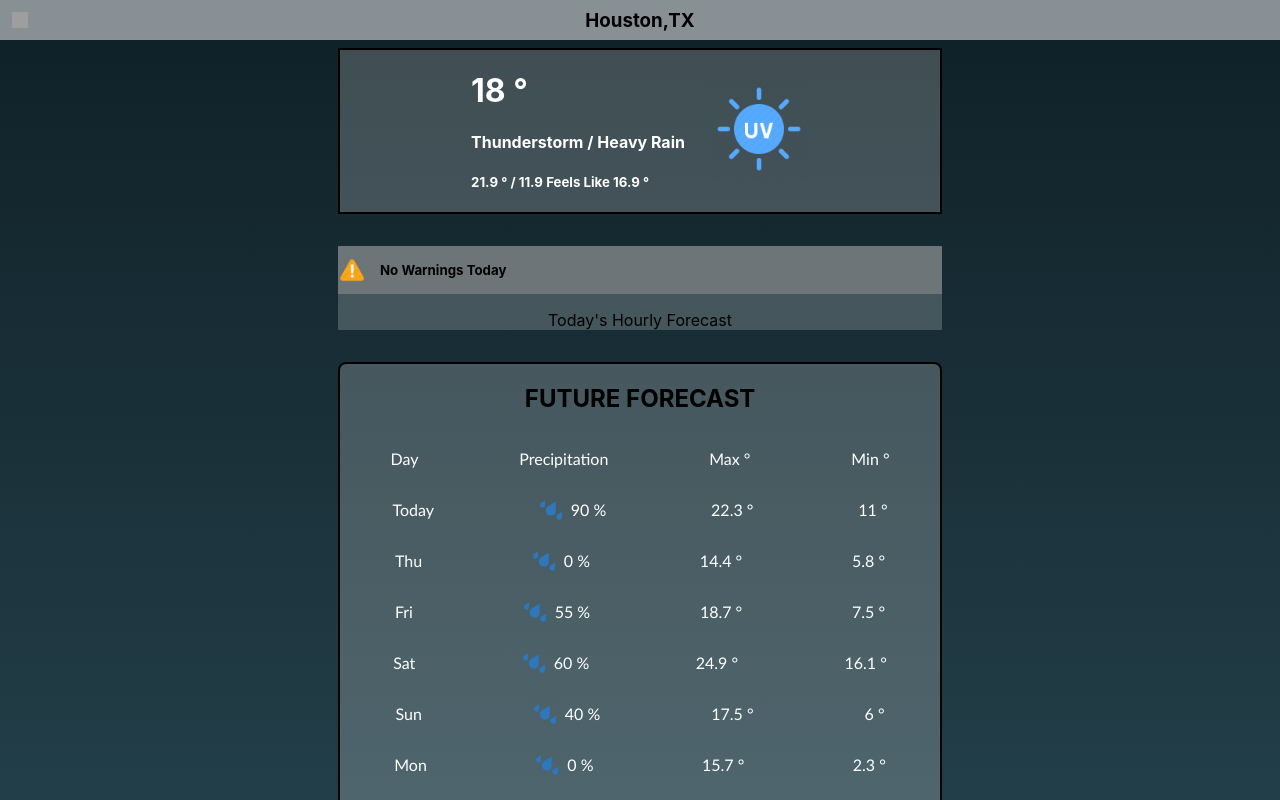
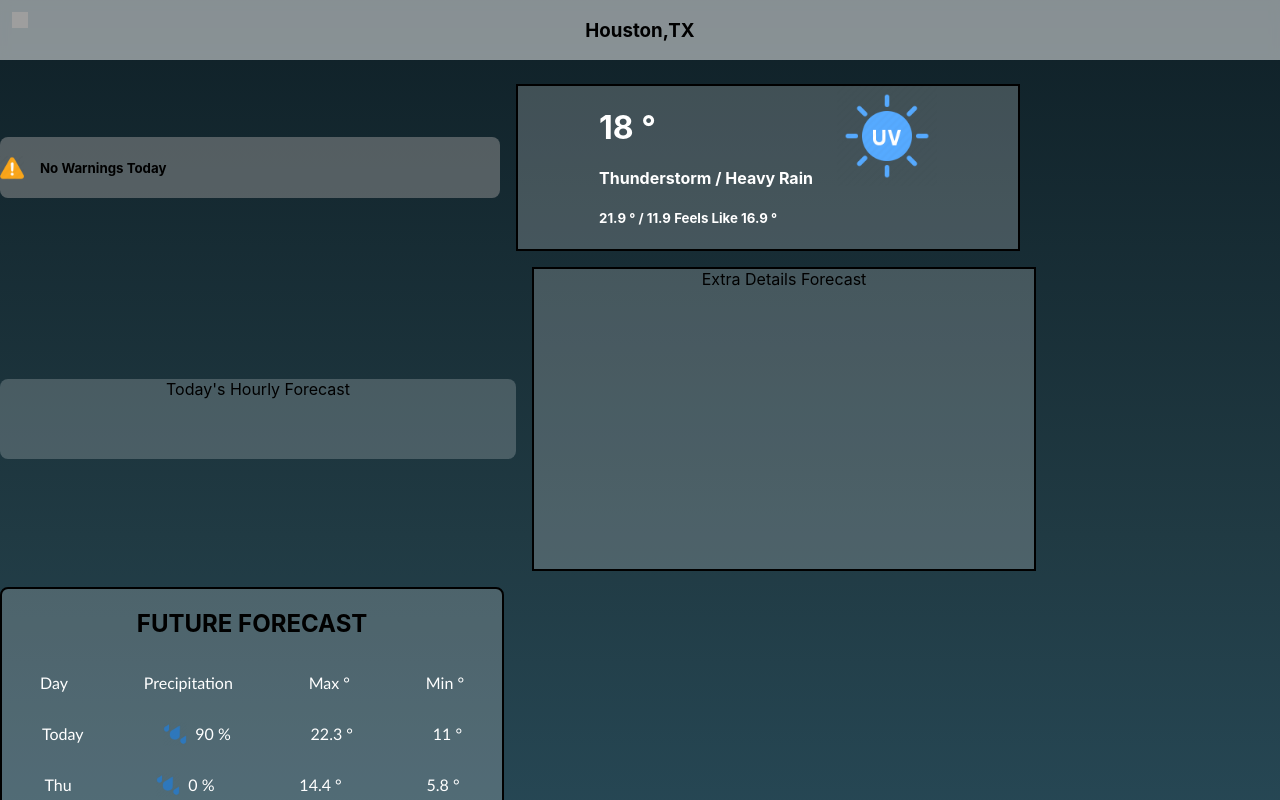
Before and after one commit to ionwolf13/clima-pro, a React (Create React App) app: page / in a window 1280 px wide. Shown: the top 800 px of the page. Built offline with nearby package versions, Linux system fonts and the light colour scheme; no server answers; grey boxes are pictures that could not be loaded.

Commit message:
[Flex] - Fix flex overflow.

```diff
--- a/src/App.css
+++ b/src/App.css
@@ -1,12 +1,12 @@
 .app-container {
   background-image: linear-gradient(#0f2027, #203a43, #2c5364);
+  width: 100dvw;
+  height: auto;
   display: flex;
+  flex-direction: column;
   justify-content: space-between;
   align-items: center;
-  flex-direction: column;
-  row-gap: 25px;
-  height: auto;
-  min-height: 100vh;
+  gap: 24px;
 }
 
 p {
--- a/src/App.js
+++ b/src/App.js
@@ -1,6 +1,6 @@
 import "./App.css";
 import { useEffect, useState } from "react";
-import { FooterCont } from "./components/Footer/Footer.jsx";
+import { Footer } from "./components/Footer/Footer.jsx";
 import { Header } from "./components/Header/Header.tsx";
 import { LocationInput } from "./components/LocationInput/LocationInput";
 import { WeekDaysEnum, MonthsEnum } from "./components/shared/Enums/dates";
@@ -71,10 +71,11 @@ export const App = () => {
   return (
     <div className="app-container">
       <Header forecastData={data} />
-      {!data && (
+      <MainContainer forecastData={data} />
+      {/* {!data && (
         <LocationInput todaysDate={todaysDate} setLocation={setLocation} />
       )}
-      <MainContainer forecastData={data} />
+     */}
       {/* <input
         value={searchedLocation}
         onChange={(e) => {
@@ -82,7 +83,7 @@ export const App = () => {
           updateSearchedLocation(e.target.value);
         }}
       /> */}
-      <FooterCont />
+      <Footer />
     </div>
   );
 };
--- a/src/components/Footer/Footer.css
+++ b/src/components/Footer/Footer.css
@@ -5,6 +5,8 @@
   justify-content: center;
   background-color: rgba(255, 255, 255, 0.2);
   width: 100%;
+  height: 160px;
+  gap: 8px;
   text-align: center;
   font-size: x-small;
 }
--- a/src/components/Footer/Footer.jsx
+++ b/src/components/Footer/Footer.jsx
@@ -6,7 +6,7 @@ import pinterest from "../../images/pinterestwhite.png";
 import twitter from "../../images/twitterwhite.png";
 import youtube from "../../images/youtubewhite.png";
 
-export const FooterCont = () => {
+export const Footer = () => {
   return (
     <div className="footer-container">
       <p>
--- a/src/components/Forecast/Alerts/Alerts.css
+++ b/src/components/Forecast/Alerts/Alerts.css
@@ -3,10 +3,9 @@
   justify-content: flex-start;
   align-items: center;
   column-gap: 16px;
-  max-height: 48px;
+  max-height: 64px;
   width: 100%;
-  max-width: 600px;
+  max-width: 500px;
   background-color: rgba(150, 150, 150, 0.5);
-  padding: 0px 8px;
   border-radius: 8px;
 }
--- a/src/components/Forecast/CurrentDayForecast/CurrentDayForecast.css
+++ b/src/components/Forecast/CurrentDayForecast/CurrentDayForecast.css
@@ -1,14 +1,11 @@
 .current-day-forecast-container {
-  width: 100%;
-  max-width: 600px;
-  min-width: 600px;
+  width: 96%;
   display: flex;
   justify-content: center;
-  align-items: center;
-  margin-top: 48px;
   column-gap: 24px;
   color: white;
   background-color: rgba(255, 255, 255, 0.2);
+  max-width: 500px;
 }
 
 .current-day-data {
--- a/src/components/Forecast/CurrentHourlyForecast/CurrentHourlyForecast.tsx
+++ b/src/components/Forecast/CurrentHourlyForecast/CurrentHourlyForecast.tsx
@@ -1,5 +1,4 @@
 import React from "react";
-import { Alerts } from "../Alerts/Alerts";
 
 export const CurrentHourlyForecast = () => {
   return (
@@ -7,10 +6,11 @@ export const CurrentHourlyForecast = () => {
       style={{
         // border: "2px solid black",
         borderRadius: "8px",
-        maxWidth: "600px",
+        maxWidth: "500px",
         width: "100%",
         maxHeight: "480px",
         height: "100%",
+        minHeight: "80px",
         display: "flex",
         flexDirection: "column",
         alignItems: "center",
@@ -19,7 +19,6 @@ export const CurrentHourlyForecast = () => {
         backgroundColor: " rgba(255, 255, 255, 0.2)"
       }}
     >
-      <Alerts />
       Today's Hourly Forecast
     </div>
   );
--- a/src/components/Forecast/ForecastExtras/ForecastExtras.jsx
+++ b/src/components/Forecast/ForecastExtras/ForecastExtras.jsx
@@ -5,8 +5,8 @@ export const ExtraDetailsForecast = () => {
     <div
       style={{
         border: "2px solid black",
-        maxWidth: "600px",
-        width: "600px",
+        maxWidth: "500px",
+        width: "500px",
         height: "300px",
         display: "flex",
         flexDirection: "column",
--- a/src/components/Forecast/FutureForecast/FutureForecast.css
+++ b/src/components/Forecast/FutureForecast/FutureForecast.css
@@ -1,6 +1,6 @@
 .future-forecast-container {
   width: 100%;
-  max-width: 600px;
+  max-width: 500px;
   display: flex;
   flex-direction: column;
   justify-content: flex-start;
--- a/src/components/Header/Header.css
+++ b/src/components/Header/Header.css
@@ -1,15 +1,7 @@
 .header-container {
-  position: fixed;
-  top: 0vh;
   background-color: rgba(255, 255, 255, 0.5);
   width: 100%;
-  height: 40px;
-  /* padding: 0px 50px;
+  height: auto;
   backdrop-filter: blur(5px);
   -webkit-backdrop-filter: blur(5px);
-  border-radius: 15px;
-  width: 100%;
-  align-items: center;
-  justify-content: center;
-  position: relative; */
 }
--- a/src/components/MainContainer/MainContainer.css
+++ b/src/components/MainContainer/MainContainer.css
@@ -1,9 +1,10 @@
 .main-container {
-  width: auto;
+  max-height: 100vh;
+  width: 100%;
   display: flex;
-  flex-direction: column;
+  /* flex-direction: column; */
+  gap: 16px;
+  flex-wrap: wrap;
+  justify-content: flex-start;
   align-items: center;
-  justify-content: center;
-  gap: 32px;
-  overflow: hidden;
 }
--- a/src/components/MainContainer/MainContainer.tsx
+++ b/src/components/MainContainer/MainContainer.tsx
@@ -4,6 +4,7 @@ import { CurrentDayForecast } from "../Forecast/CurrentDayForecast/CurrentDayFor
 import { FutureForecast } from "../Forecast/FutureForecast/FutureForecast";
 import { CurrentHourlyForecast } from "../Forecast/CurrentHourlyForecast/CurrentHourlyForecast";
 import { ExtraDetailsForecast } from "../Forecast/ForecastExtras/ForecastExtras";
+import { Alerts } from "../Forecast/Alerts/Alerts";
 
 interface MainContainerProps {
   forecastData: any;
@@ -15,10 +16,11 @@ export const MainContainer: React.FC<MainContainerProps> = ({
   console.log("DATA", forecastData);
   return (
     <div className="main-container show-border">
+      <Alerts />
       <CurrentDayForecast currentData={forecastData.data[0]} />
       <CurrentHourlyForecast />
+      <ExtraDetailsForecast />
       <FutureForecast futureForecast={forecastData.data.slice(0, 8)} />
-      <ExtraDetailsForecast />
     </div>
   );
 };
```
